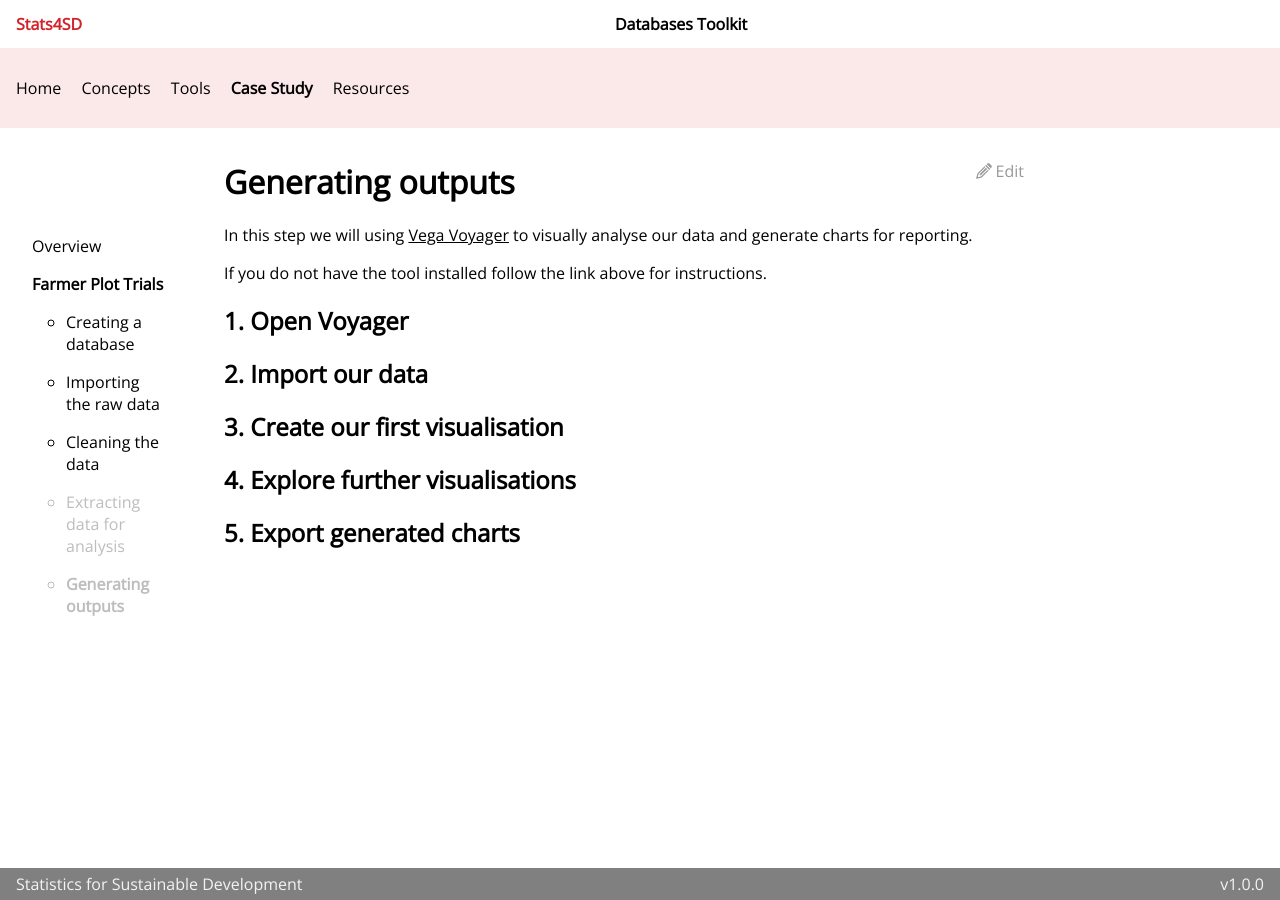
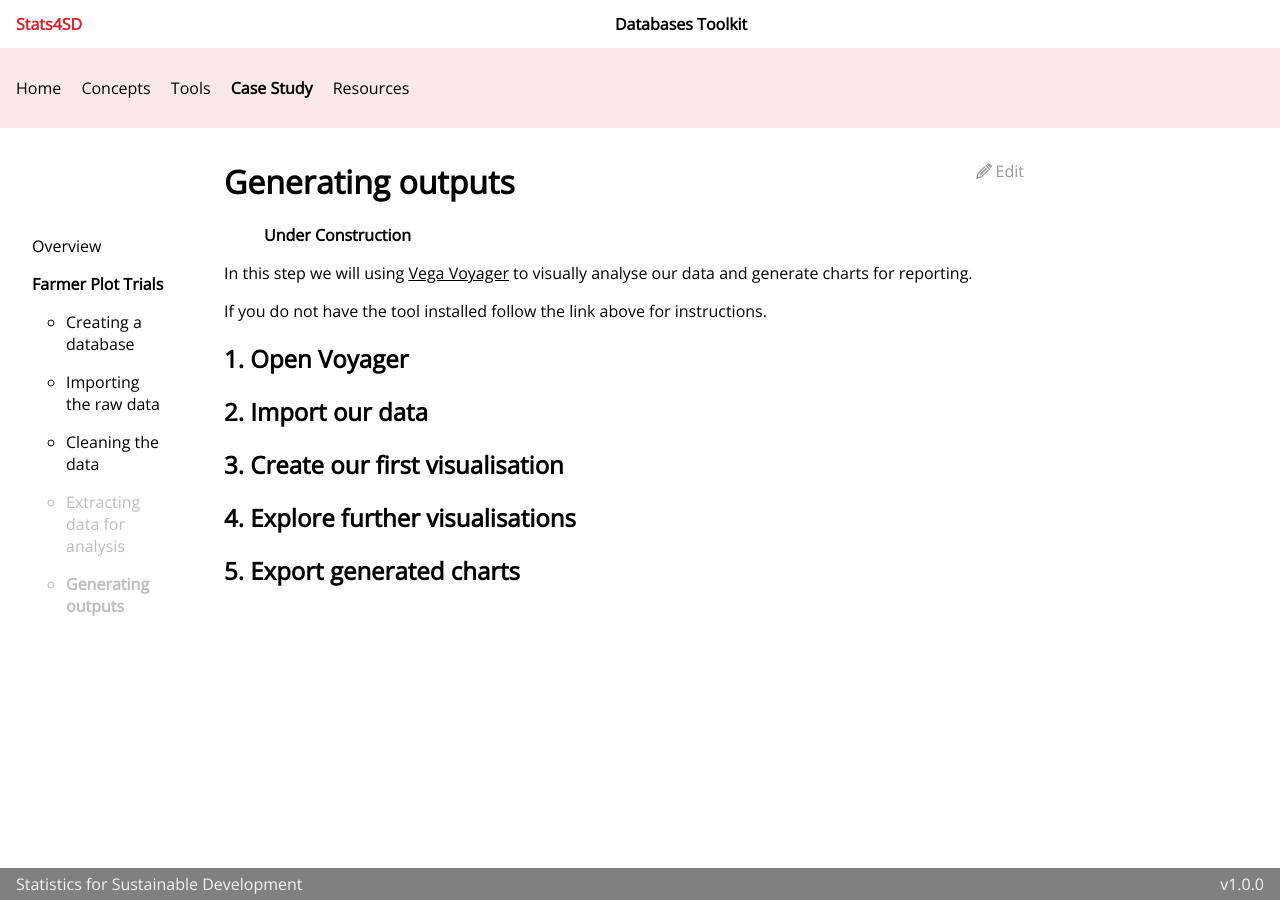
Before and after one commit to stats4sd/Installation-Guides, a Jekyll site: the page built from guides/CaseStudies/FarmerPlotTrials/step5.md, in a window 1280 px wide. Built offline with Jekyll 4.4.1, drawn with Linux system fonts in a browser that asks for light colours.

Commit message:
add under construction placeholders to farmer trial case study content in case navigated to from links in other sections

```diff
--- a/guides/CaseStudies/FarmerPlotTrials/step5.md
+++ b/guides/CaseStudies/FarmerPlotTrials/step5.md
@@ -7,6 +7,8 @@ permalink: /case-study/farmer-plot-trials/step-5
 ---
 
 # Generating outputs
+
+> **Under Construction**
 
 In this step we will using [Vega Voyager](/tools/voyager) to visually analyse our data and generate charts for reporting.
 
```
